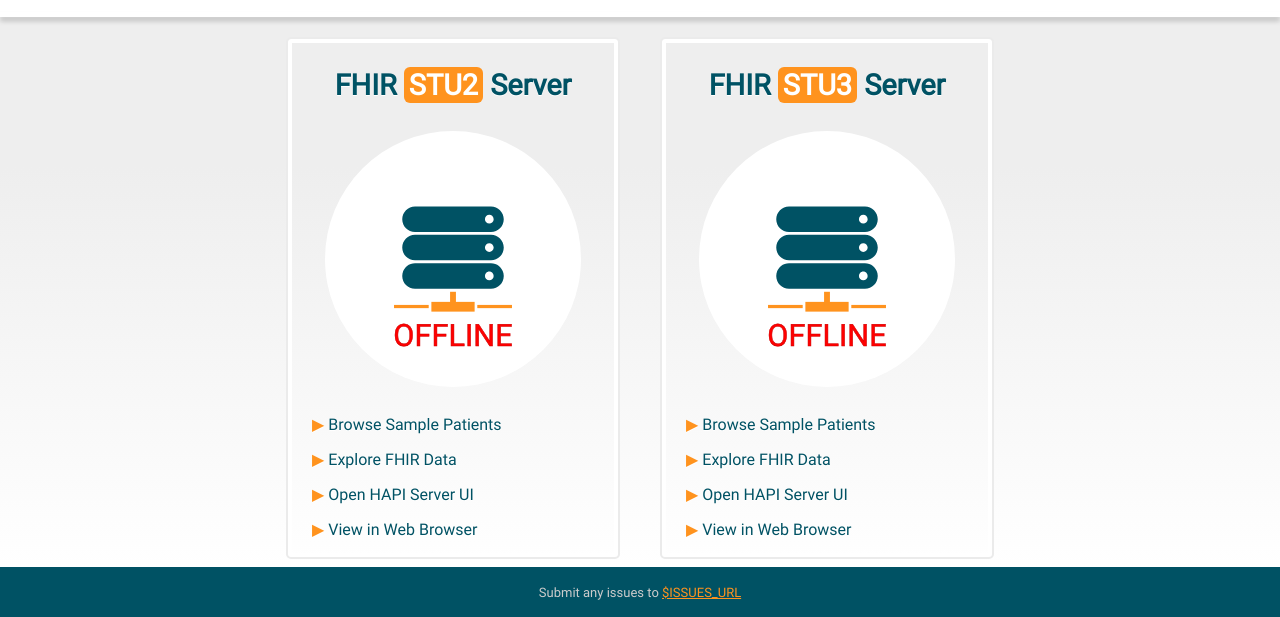
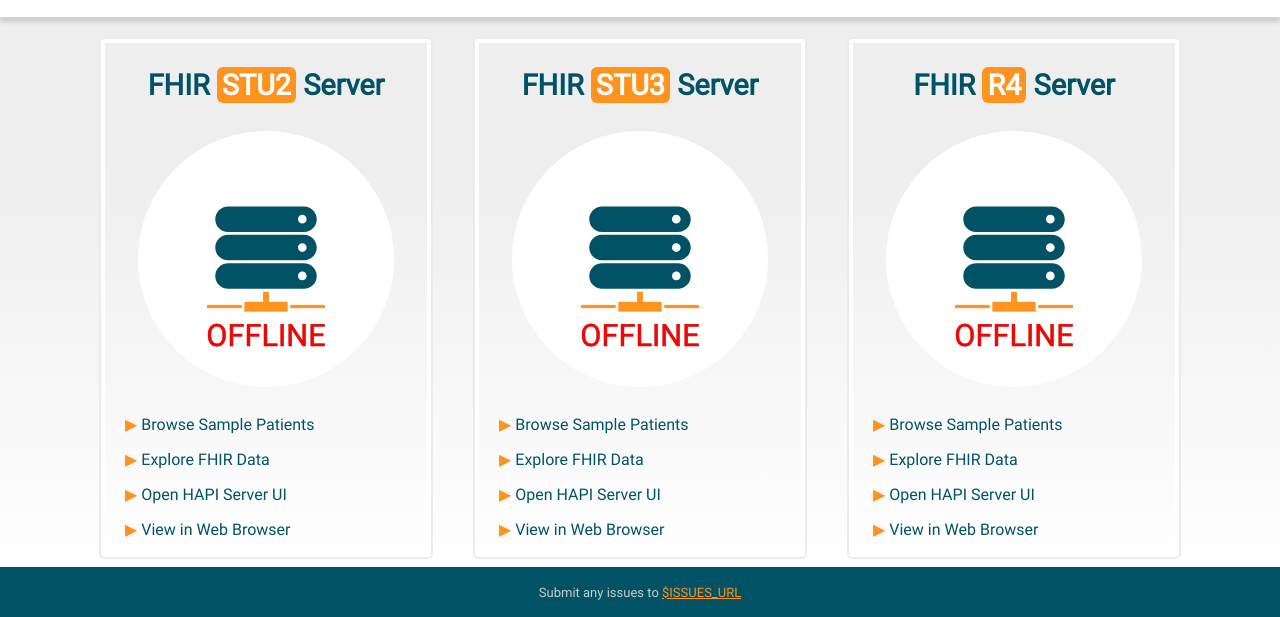
Before and after one commit to smart-on-fhir/smart-dev-sandbox, a plain HTML site: page www/template.html in a window 1280 px wide. Shown: the part 183-800 px from the top of the page. Drawn offline with Linux system fonts and the light colour scheme.

Commit message:
Add R4 section to web launch interface

```diff
--- a/www/style.css
+++ b/www/style.css
@@ -116,7 +116,7 @@
     -webkit-overflow-scrolling: touch;
 }
 
-.stu2, .stu3 {
+.stu2, .stu3, .r4 {
     display        : flex;
     flex           : 0 1 200px;
     flex-flow      : column;
@@ -131,7 +131,7 @@
     box-shadow     : 0 0 0 4px #FFF inset;
 }
 
-.stu2 svg, .stu3 svg {
+.stu2 svg, .stu3 svg, .r4 svg {
     display   : flex;
     flex      : 0 1 256px;
     margin    : 0 auto 20px;
--- a/www/template.html
+++ b/www/template.html
@@ -20,7 +20,7 @@
                 </svg>
                 <div class="right">
                     <h1>Launch a SMART App</h1>
-                    <p>Launch an app connected to your local DSTU2 or STU3 server</p>
+                    <p>Launch an app connected to your local DSTU2, STU3, or R4 server</p>
                 </div>
             </a>
             <div class="bottom-row">
@@ -84,6 +84,37 @@
                     <a target="_blank" href="http://$HOST:$HAPI_PORT_STU3">Open HAPI Server UI</a>
                     <a target="_blank" href="http://$HOST:$HAPI_PORT_STU3/baseDstu3/metadata">View in Web Browser</a>
                 </div>
+                <div class="r4 enabled-$R4_ENABLED">
+                    <h3 class="color-accent-1">FHIR <span class="label label-accent-2">R4</span> Server</h3>
+                    <svg style="enable-background:new 0 0 500 500;" version="1.1" viewBox="0 0 500 500" xml:space="preserve" xmlns="http://www.w3.org/2000/svg" xmlns:xlink="http://www.w3.org/1999/xlink">
+                        <g id="network-server">
+                            <g>
+                                <circle cx="250" cy="250" r="250" style="fill:#FFF;"/>
+                                <g>
+                                    <g>
+                                        <path d="M324.186,147.222H175.819c-13.78,0-24.946,11.171-24.946,24.94      c0,13.78,11.166,24.951,24.946,24.951h148.367c13.774,0,24.951-11.171,24.951-24.951      C349.138,158.393,337.961,147.222,324.186,147.222z M320.904,180.696c-4.71,0-8.534-3.819-8.534-8.534      c0-4.71,3.824-8.529,8.534-8.529c4.714,0,8.533,3.819,8.533,8.529C329.438,176.877,325.618,180.696,320.904,180.696z" class="fill-accent-1"/>
+                                        <path d="M324.186,202.696H175.819c-13.78,0-24.946,11.165-24.946,24.946s11.166,24.946,24.946,24.946      h148.367c13.774,0,24.951-11.165,24.951-24.946S337.961,202.696,324.186,202.696z M320.904,236.182      c-4.71,0-8.534-3.83-8.534-8.54s3.824-8.534,8.534-8.534c4.714,0,8.533,3.825,8.533,8.534S325.618,236.182,320.904,236.182z" class="fill-accent-1"/>
+                                        <path d="M324.186,258.171H175.819c-13.78,0-24.946,11.165-24.946,24.945s11.166,24.951,24.946,24.951      h148.367c13.774,0,24.951-11.171,24.951-24.951S337.961,258.171,324.186,258.171z M320.904,291.645      c-4.71,0-8.534-3.813-8.534-8.528c0-4.715,3.824-8.534,8.534-8.534c4.714,0,8.533,3.819,8.533,8.534      C329.438,287.831,325.618,291.645,320.904,291.645z" class="fill-accent-1"/>
+                                    </g>
+                                    <g>
+                                        <rect height="19.054" class="fill-accent-2" width="84.473" x="207.769" y="333.724"/>
+                                        <rect height="28.58" class="fill-accent-2" width="11.437" x="244.282" y="314.03"/>
+                                    </g>
+                                    <g>
+                                        <rect height="6.288" class="fill-accent-2" width="67.719" x="134.814" y="339.681"/>
+                                        <rect height="6.288" class="fill-accent-2" width="67.714" x="297.472" y="339.681"/>
+                                    </g>
+                                    <text class="offline" x="250" y="420" style="font-size:60px;text-anchor:middle;fill:#F00;stroke:#C00;stroke-width:1px">OFFLINE</text>
+                                </g>
+                            </g>
+                        </g>
+                    </svg>
+                    <a target="_blank" href="http://$HOST:$PATIENT_BROWSER_PORT/index.html?config=r4-local">Browse Sample Patients</a>
+                    <a target="_blank"
+                    href="http://$HOST:$FHIR_VIEWER_PORT/index.html?dark&url=http%3A%2F%2F$HOST%3A$HAPI_PORT_R4%2FbaseR4%2FPatient">Explore FHIR Data</a>
+                    <a target="_blank" href="http://$HOST:$HAPI_PORT_R4">Open HAPI Server UI</a>
+                    <a target="_blank" href="http://$HOST:$HAPI_PORT_R4/baseR4/metadata">View in Web Browser</a>
+                </div>
             </div>
             <div class="footer">
                 <p>Submit any issues to <a target="_blank" href="$ISSUES_URL" class="color-accent-2">$ISSUES_URL</a></p>
```
